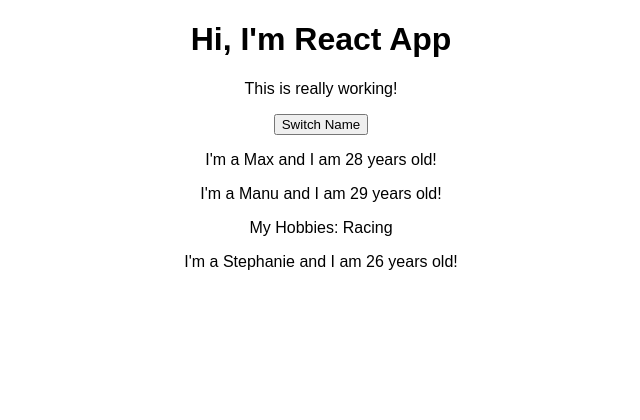
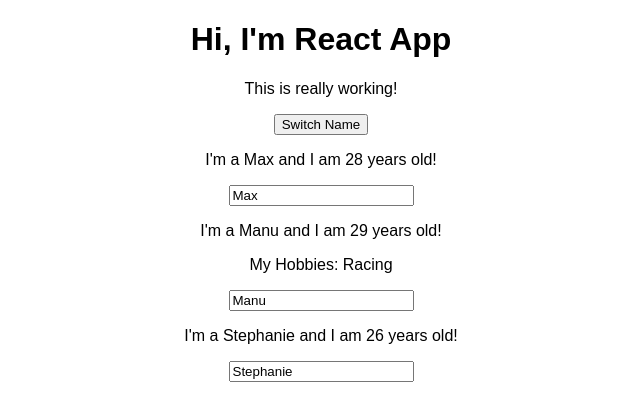
Before and after one commit to devlucasrocha/react-complete-guide, a React (Create React App) app: page / in a window 1280 px wide. Shown: the top 420 px of the page, without its empty margins (319-959 px from the left). Built offline with nearby package versions, Linux system fonts and the light colour scheme.

Commit message:
Adding Two Way Binding

```diff
--- a/src/App.js
+++ b/src/App.js
@@ -24,6 +24,16 @@
     })
   }
 
+  nameChangedHandler = (event) => {
+    this.setState({
+      persons: [
+        { name: "Max", age: 28 },
+        { name: event.target.value, age: 29 },
+        { name: "Stephanie", age: 26 }
+      ]
+    })
+  }
+
   render() {
     return (
       <div className="App">
@@ -36,7 +46,7 @@
         <Person
         name={this.state.persons[1].name}
         age={this.state.persons[1].age}
-        click={this.switchNameHandler.bind(this, "Max!")}>My Hobbies: Racing</Person>
+        click={this.switchNameHandler.bind(this, "Max!")} changed={this.nameChangedHandler}>My Hobbies: Racing</Person>
         <Person
         name={this.state.persons[2].name}
         age={this.state.persons[2].age} />
--- a/src/Person/Person.js
+++ b/src/Person/Person.js
@@ -5,6 +5,7 @@
         <div>
             <p onClick={props.click}>I'm a {props.name} and I am {props.age} years old!</p>
             <p>{props.children}</p>
+            <input type="text" onChange={props.changed} value={props.name}></input>
         </div>
     )
 }
```
